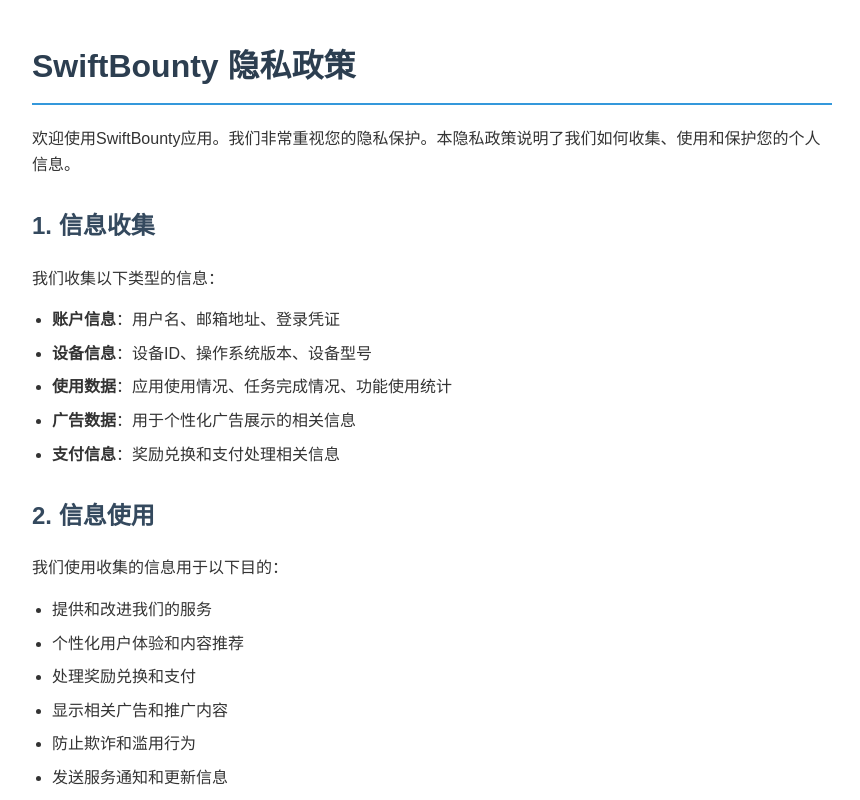
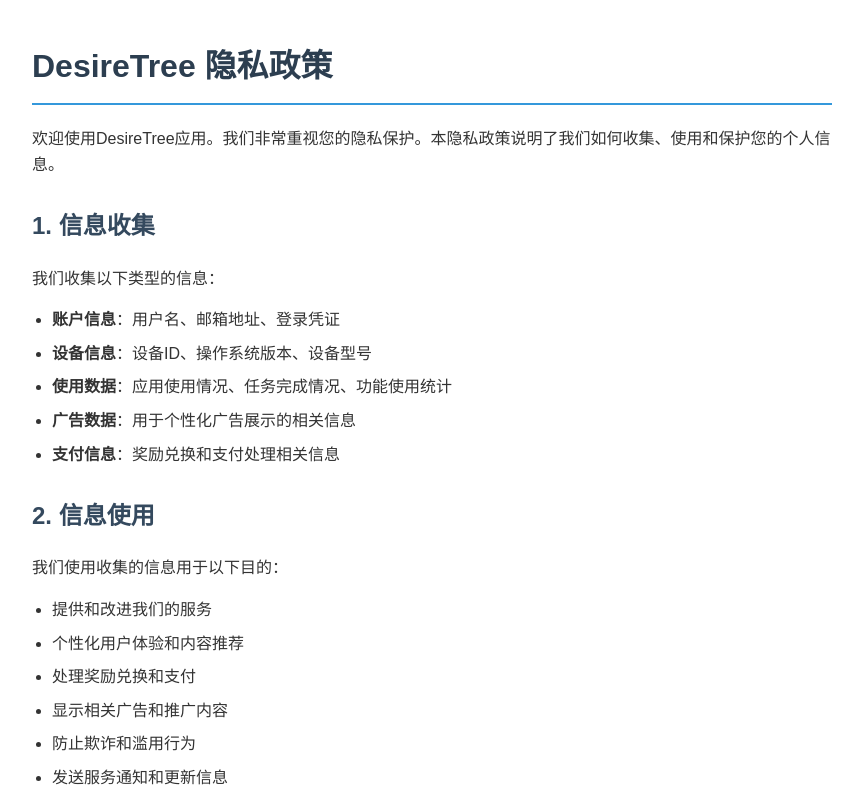
Before and after one commit to tom701603/privacy-policy, a plain HTML site: page index.html in a window 1280 px wide. Shown: the top 800 px of the page, without its empty margins (208-1068 px from the left). Drawn offline with Linux system fonts and the light colour scheme.

Commit message:
Update index.html

```diff
--- a/index.html
+++ b/index.html
@@ -3,7 +3,7 @@
 <head>
     <meta charset="UTF-8">
     <meta name="viewport" content="width=device-width, initial-scale=1.0">
-    <title>SwiftBounty 隐私政策</title>
+    <title>DesireTree 隐私政策</title>
     <style>
         body {
             font-family: Arial, sans-serif;
@@ -44,9 +44,9 @@
     </style>
 </head>
 <body>
-    <h1>SwiftBounty 隐私政策</h1>
+    <h1>DesireTree 隐私政策</h1>
 
-    <p>欢迎使用SwiftBounty应用。我们非常重视您的隐私保护。本隐私政策说明了我们如何收集、使用和保护您的个人信息。</p>
+    <p>欢迎使用DesireTree应用。我们非常重视您的隐私保护。本隐私政策说明了我们如何收集、使用和保护您的个人信息。</p>
 
     <h2>1. 信息收集</h2>
     <p>我们收集以下类型的信息：</p>
@@ -120,7 +120,7 @@
         <h2>10. 联系我们</h2>
         <p>如果您对本隐私政策有任何问题或需要行使您的权利，请通过以下方式联系我们：</p>
         <ul>
-            <li>邮箱：privacy@swiftbounty.com</li>
+            <li>邮箱：tom701603@gmail.com</li>
             <li>地址：香港硕耀技术有限公司</li>
             <li>电话：+852-XXXX-XXXX</li>
         </ul>
```
